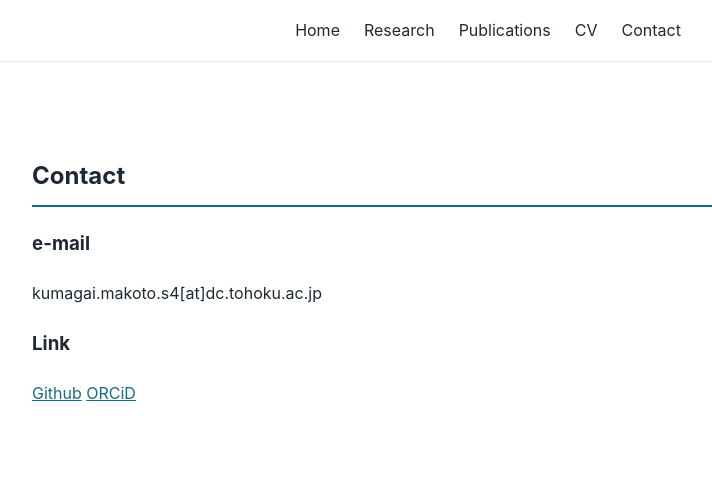
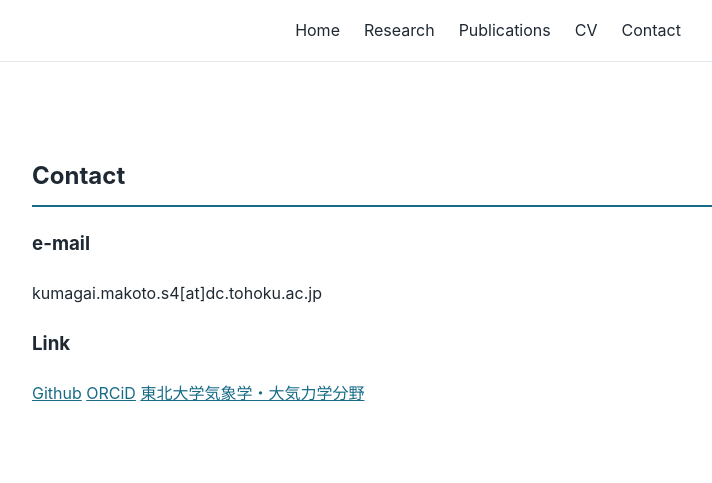
Before and after one commit to makokuma/makokuma.github.io, a plain HTML site: page category/contact.html in a window 1280 px wide. Shown: the whole page, without its empty margins (152-864 px from the left). Drawn offline with Linux system fonts and the light colour scheme.

Commit message:
updated contact

```diff
--- a/category/contact.html
+++ b/category/contact.html
@@ -34,6 +34,7 @@
               <h3>Link</h3>
               <a href = "https://github.com/makokuma">Github</a>
               <a href = "https://orcid.org/0009-0009-9904-2051">ORCiD</a>
+              <a href = "https://wind.gp.tohoku.ac.jp/">東北大学気象学・大気力学分野</a>
 
 
           </article>
```
